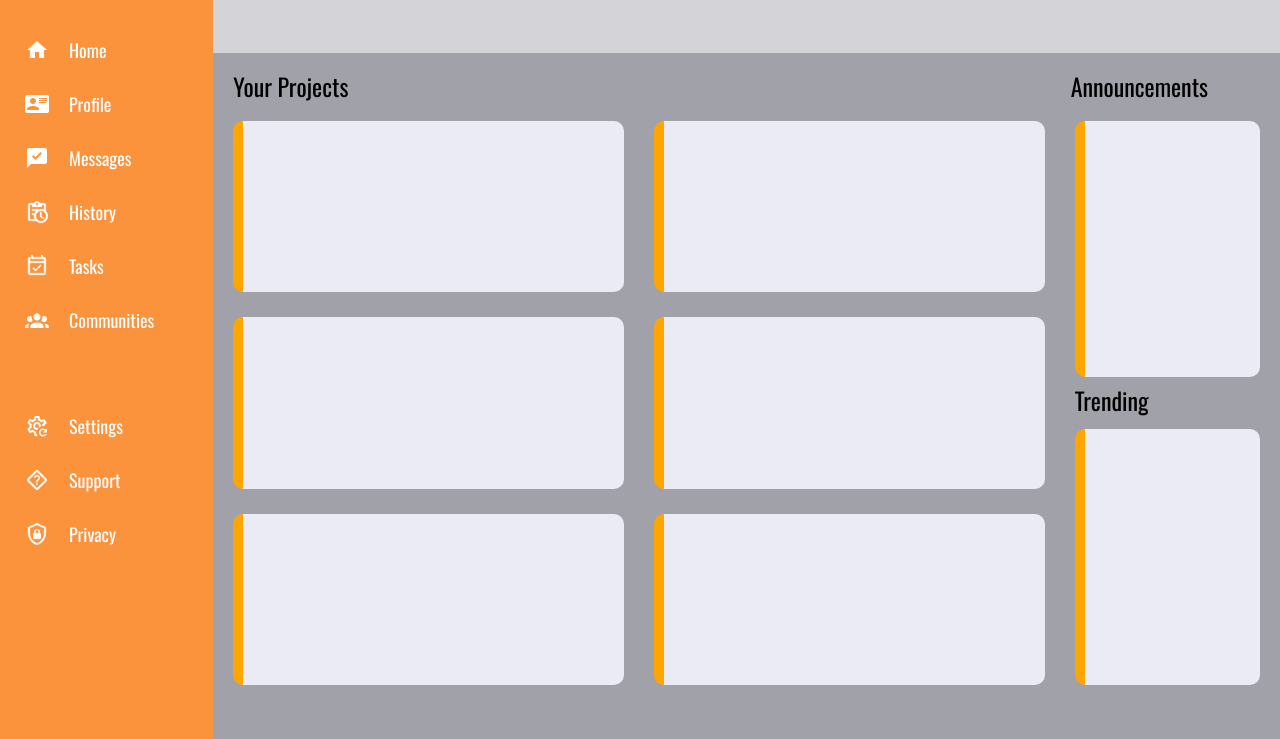
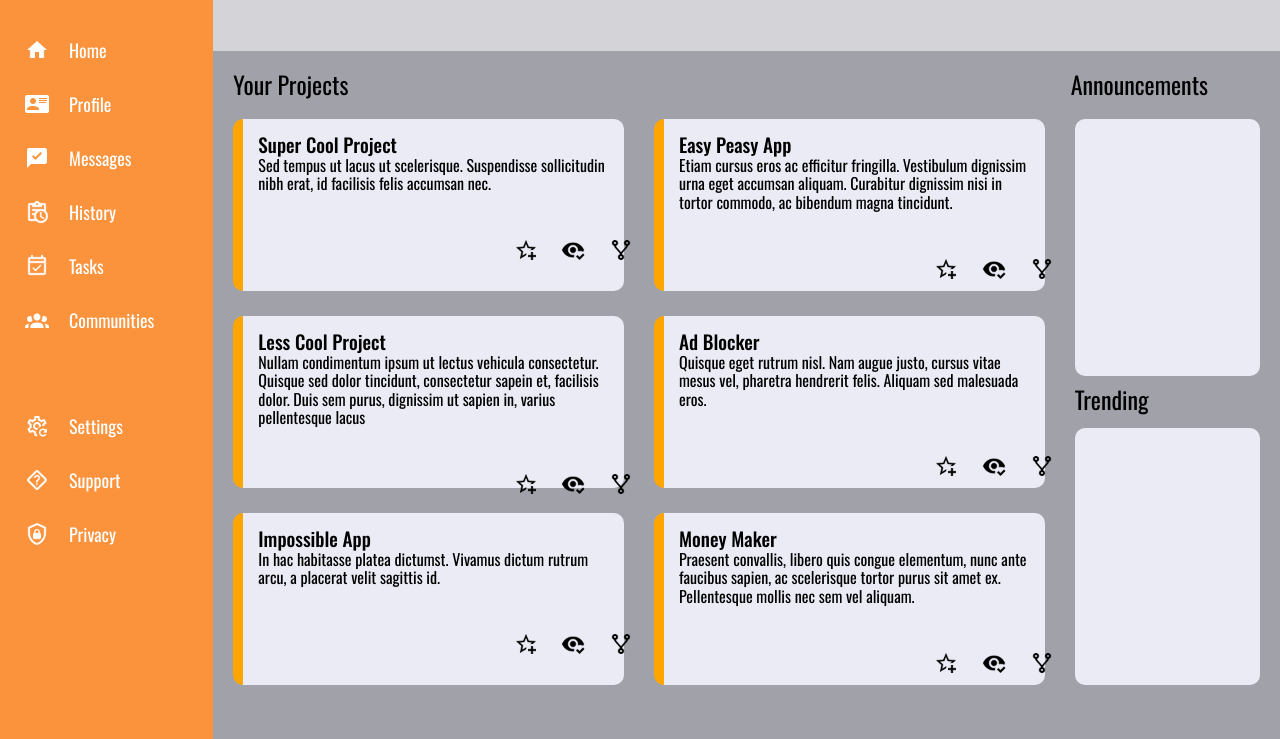
Before and after one commit to BlasioGodi/Admin-Dashboard, a website: page index.html in a window 1280 px wide. Shown: the part 61-800 px from the top of the page. Drawn offline with nearby package versions, Linux system fonts and the light colour scheme.

Commit message:
Added icons to project cards

```diff
--- a/index.html
+++ b/index.html
@@ -64,19 +64,78 @@
             <div class="content-project1">
                 <div class="content">
                     <div class="content-card">
+                        <h2>Super Cool Project</h2>
+                        <p>Sed tempus ut lacus ut scelerisque. Suspendisse sollicitudin nibh erat, id facilisis felis
+                            accumsan nec.</p>
+                        <div class="link-icon">
+                            <a href=""><img src="/src/img/star-plus-outline.png" class="icon link-icon-pd" alt=""></a>
+                            <a href=""><img src="/src/img/eye-check.png" class="icon link-icon-pd" alt=""></a>
+                            <a href=""><img src="/src/img/source-fork.png" class="icon link-icon-pd" alt=""></a>
+                        </div>
                     </div>
-                    <div class="content-card"></div>
-                    <div class="content-card"></div>
+                    <div class="content-card">
+                        <h2>Less Cool Project</h2>
+                        <p>Nullam condimentum ipsum ut lectus vehicula consectetur. Quisque sed dolor tincidunt,
+                            consectetur sapein et, facilisis dolor.
+                            Duis sem purus, dignissim ut sapien in, varius pellentesque lacus
+                        </p>
+                        <div class="link-icon">
+                            <a href=""><img src="/src/img/star-plus-outline.png" class="icon link-icon-pd" alt=""></a>
+                            <a href=""><img src="/src/img/eye-check.png" class="icon link-icon-pd" alt=""></a>
+                            <a href=""><img src="/src/img/source-fork.png" class="icon link-icon-pd" alt=""></a>
+                        </div>
+                    </div>
+                    <div class="content-card">
+                        <h2>Impossible App</h2>
+                        <p>In hac habitasse platea dictumst. Vivamus dictum rutrum arcu, a placerat velit sagittis id.
+                        </p>
+                        <div class="link-icon">
+                            <a href=""><img src="/src/img/star-plus-outline.png" class="icon link-icon-pd" alt=""></a>
+                            <a href=""><img src="/src/img/eye-check.png" class="icon link-icon-pd" alt=""></a>
+                            <a href=""><img src="/src/img/source-fork.png" class="icon link-icon-pd" alt=""></a>
+                        </div>
+                    </div>
                 </div>
                 <div class="content">
-                    <div class="content-card"></div>
-                    <div class="content-card"></div>
-                    <div class="content-card"></div>
+                    <div class="content-card">
+                        <h2>Easy Peasy App</h2>
+                        <p>Etiam cursus eros ac efficitur fringilla. Vestibulum dignissim urna eget accumsan aliquam.
+                            Curabitur dignissim nisi in tortor
+                            commodo, ac bibendum magna tincidunt.
+                        </p>
+                        <div class="link-icon">
+                            <a href=""><img src="/src/img/star-plus-outline.png" class="icon link-icon-pd" alt=""></a>
+                            <a href=""><img src="/src/img/eye-check.png" class="icon link-icon-pd" alt=""></a>
+                            <a href=""><img src="/src/img/source-fork.png" class="icon link-icon-pd" alt=""></a>
+                        </div>
+                    </div>
+                    <div class="content-card">
+                        <h2>Ad Blocker</h2>
+                        <p>Quisque eget rutrum nisl. Nam augue justo, cursus vitae mesus vel, pharetra hendrerit felis.
+                            Aliquam sed malesuada eros.</p>
+                        <div class="link-icon">
+                            <a href=""><img src="/src/img/star-plus-outline.png" class="icon link-icon-pd" alt=""></a>
+                            <a href=""><img src="/src/img/eye-check.png" class="icon link-icon-pd" alt=""></a>
+                            <a href=""><img src="/src/img/source-fork.png" class="icon link-icon-pd" alt=""></a>
+                        </div>
+                    </div>
+                    <div class="content-card">
+                        <h2>Money Maker</h2>
+                        <p>Praesent convallis, libero quis congue elementum, nunc ante faucibus sapien, ac scelerisque
+                            tortor purus sit amet ex. Pellentesque
+                            mollis nec sem vel aliquam.
+                        </p>
+                        <div class="link-icon">
+                            <a href=""><img src="/src/img/star-plus-outline.png" class="icon link-icon-pd" alt=""></a>
+                            <a href=""><img src="/src/img/eye-check.png" class="icon link-icon-pd" alt=""></a>
+                            <a href=""><img src="/src/img/source-fork.png" class="icon link-icon-pd" alt=""></a>
+                        </div>
+                    </div>
                 </div>
                 <div class="content-project2">
-                    <div class="content-card"></div>
+                    <div class="announcements"></div>
                     <h1 class="header-align">Trending</h1>
-                    <div class="content-card"></div>
+                    <div class="trending"></div>
                 </div>
             </div>
         </div>
--- a/public/style.css
+++ b/public/style.css
@@ -12,11 +12,24 @@ body {
   margin: 0%;
 }
 
+h1,
+h2 {
+  margin: 0%;
+  padding: 0%;
+}
+
 h1 {
   font-size: 1.5rem;
   font-weight: 400;
+}
+h2 {
+  font-size: 1.2rem;
+  font-weight: 500;
+}
+
+p {
+  padding: 0%;
   margin: 0%;
-  padding: 0%;
 }
 
 ul {
@@ -77,7 +90,7 @@ ul > li {
 
 .sidebar ul > li:hover,
 :focus {
-  color: #fb923c;
+  color: black;
 }
 
 .icon-header {
@@ -139,5 +152,27 @@ ul > li {
   background-color: #ebebf5;
   border-left: 10px solid orange;
   border-radius: 10px;
+  padding: 15px;
+}
+
+.link-icon {
+  display: inline-block;
+  justify-content: start;
+  text-align: right;
+  position: relative;
+  top: 25%;
+  left: 70%;
+}
+
+.link-icon-pd {
+  padding: 10px;
+}
+
+.announcements,
+.trending {
+  background-color: #ebebf5;
+  border-radius: 10px;
   display: grid;
+  grid-template-rows: 1fr 4fr;
+  padding: 15px;
 }
```
Also changed, not shown: src/img/eye-check.png (added), src/img/source-fork.png (added), src/img/star-plus-outline.png (added).
